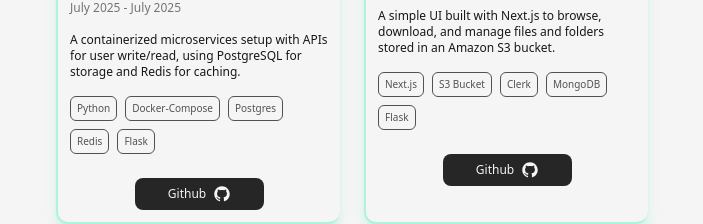
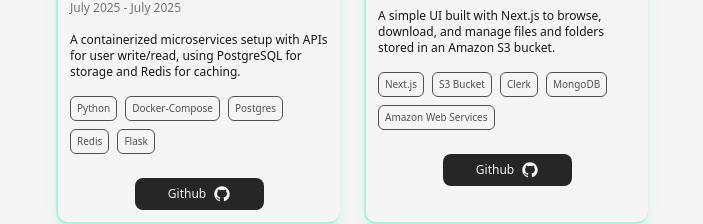
Before and after one commit to VipulDub-Cdr/portfolio, a React (Vite) app: page / in a window 1280 px wide. Shown: the part 2052-2276 px from the top of the page, without its empty margins (288-991 px from the left). Built offline with nearby package versions, Linux system fonts and the light colour scheme.

Commit message:
minor changes

```diff
--- a/src/constants/projects.ts
+++ b/src/constants/projects.ts
@@ -67,7 +67,7 @@ export const projects: ProjectType[] = [
       "S3 Bucket",
       "Clerk",
       "MongoDB",
-      "Flask",
+      "Amazon Web Services",
     ],
     live: "",
     github: "https://github.com/VipulDub-Cdr/S3UI",
```
